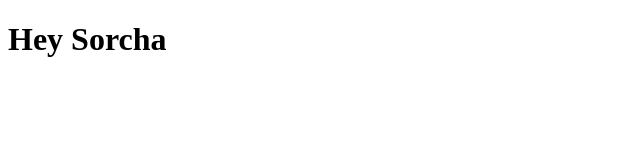
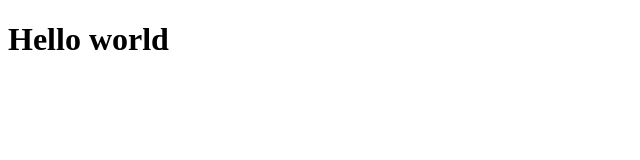
Before and after one commit to Shredivan/learn_python_http_basics, a plain HTML site: page index.html in a window 1280 px wide. Shown: the full height of the page, 0-640 px from the left. Drawn offline with Linux system fonts and the light colour scheme.

Commit message:
Update index.html

```diff
--- a/index.html
+++ b/index.html
@@ -5,6 +5,6 @@
     <title>Http Test</title>
 </head>
 <body>
-    <h1>Hey Sorcha</h1>
+    <h1>Hello world</h1>
 </body>
 </html>
```
